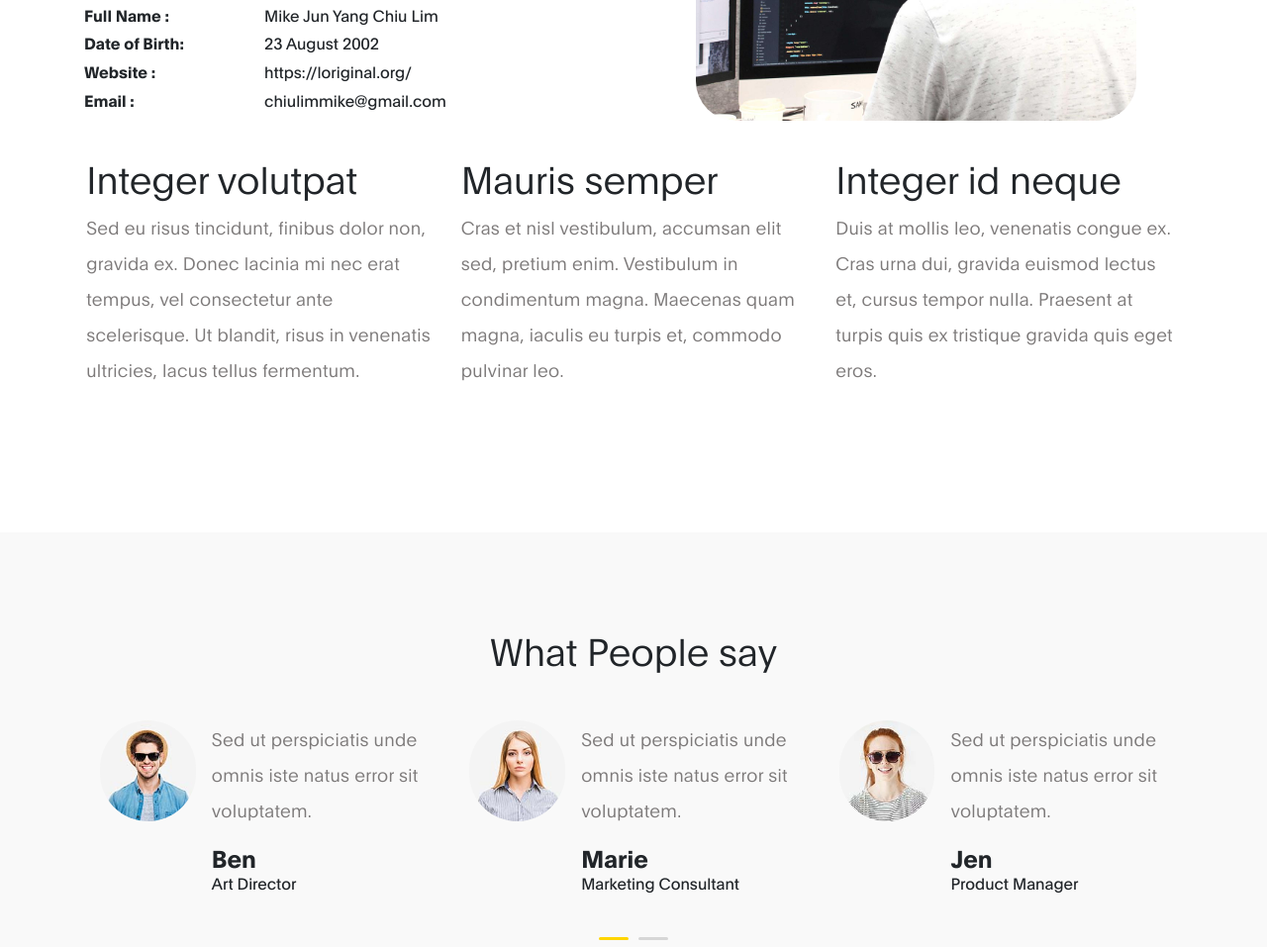
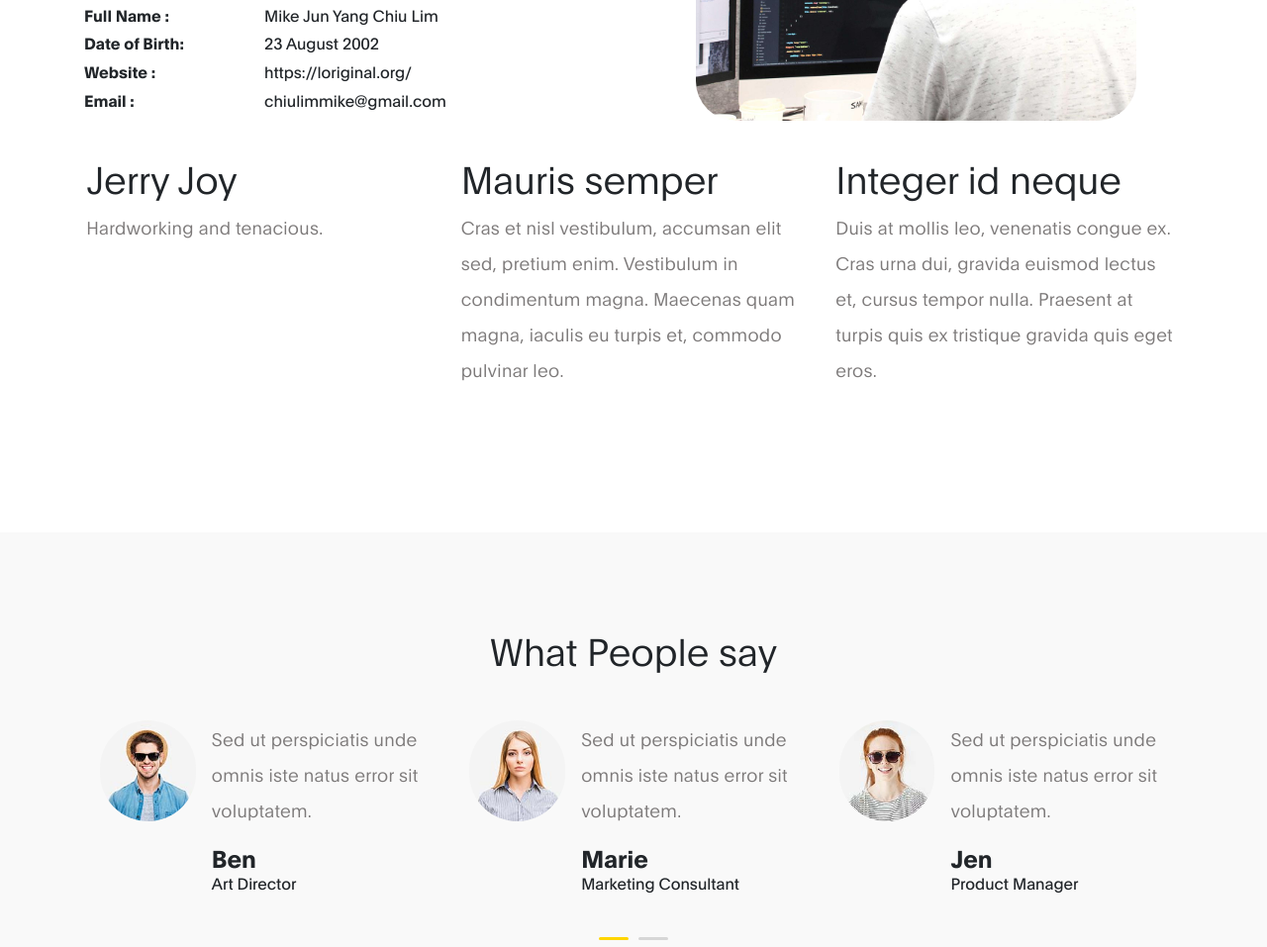
Before and after one commit to Mikejunyang/Portfolio, a plain HTML site: page index.html in a window 1280 px wide. Shown: the part 1072-2029 px from the top of the page at 99% size. Drawn offline with Linux system fonts and the light colour scheme.

Commit message:
Adding reference

```diff
--- a/index.html
+++ b/index.html
@@ -122,8 +122,8 @@ https://www.tooplate.com/view/2120-ben-resume
             </div>
             <div class="row about-third">
             	<div class="col-lg-4 col-md-4 col-12">
-                <h3>Integer volutpat</h3>
-                <p>Sed eu risus tincidunt, finibus dolor non, gravida ex. Donec lacinia mi nec erat tempus, vel consectetur ante scelerisque. Ut blandit, risus in venenatis ultricies, lacus tellus fermentum.</p>
+                <h3>Jerry Joy</h3>
+                <p>Hardworking and tenacious.</p>
                 </div>
                 <div class="col-lg-4 col-md-4 col-12">
                 <h3>Mauris semper</h3>
```
